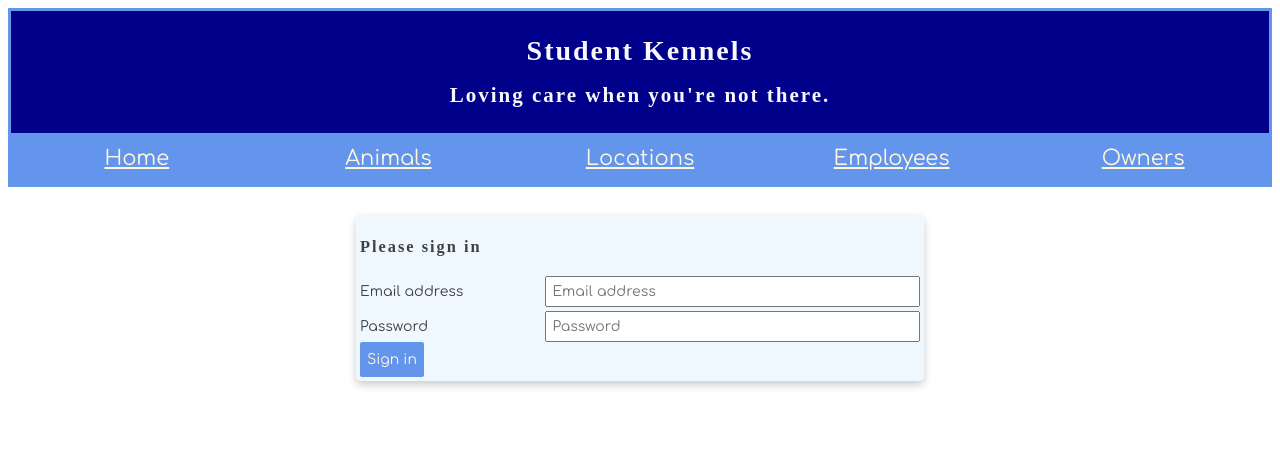
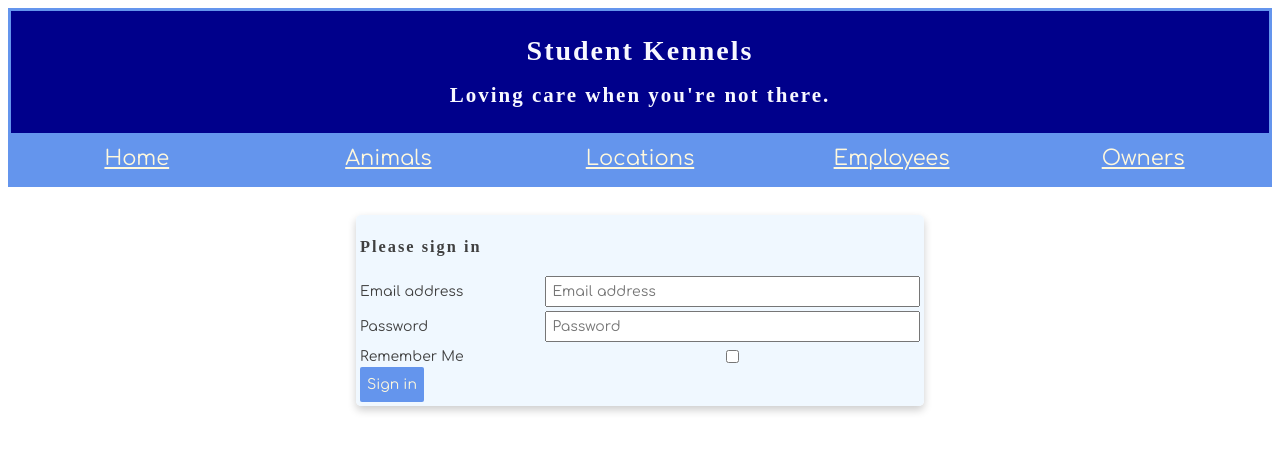
Before and after one commit to BryanNilsen/NSS-Kennel-V2, a React (Create React App) app: page /login in a window 1280 px wide. Shown: the top 452 px of the page. Built offline with nearby package versions, Linux system fonts and the light colour scheme; a web font is replaced by a local one.

Commit message:
added checkbox for local/session storage

```diff
--- a/src/components/ApplicationViews.js
+++ b/src/components/ApplicationViews.js
@@ -19,7 +19,7 @@ class ApplicationViews extends Component {
 
   // Check if credentials are in local storage
   //returns true/false
-  isAuthenticated = () => localStorage.getItem("credentials") !== null
+  isAuthenticated = () => localStorage.getItem("credentials") !== null || sessionStorage.getItem("credentials") !== null
 
 
 
--- a/src/components/auth/Login.js
+++ b/src/components/auth/Login.js
@@ -5,7 +5,8 @@ class Login extends Component {
   // Set initial state
   state = {
     email: "",
-    password: ""
+    password: "",
+    remember: false
   }
 
   // Update state whenever an input field is edited
@@ -15,12 +16,18 @@ class Login extends Component {
     this.setState(stateToChange)
   }
 
+  handleCheck = (evt) => {
+    const stateToChange = {}
+    stateToChange[evt.target.id] = evt.target.checked
+    this.setState(stateToChange)
+  }
   handleLogin = (evt) => {
     evt.preventDefault()
     /*
         For now, just store the email and password that
         the customer enters into local storage.
     */
+    if (this.state.remember) {
       localStorage.setItem(
         "credentials",
         JSON.stringify({
@@ -29,10 +36,22 @@ class Login extends Component {
         })
       )
       this.props.history.push("/animals");
+    } else {
+      sessionStorage.setItem(
+        "credentials",
+        JSON.stringify({
+          email: this.state.email,
+          password: this.state.password
+        })
+      )
+      this.props.history.push("/animals");
+    }
+
 
   }
 
   render() {
+    console.log(this.state.remember)
     return (
       <form onSubmit={this.handleLogin}>
         <fieldset>
@@ -49,6 +68,10 @@ class Login extends Component {
               placeholder="Password"
               required="" />
             <label htmlFor="inputPassword">Password</label>
+
+            <input onChange={this.handleCheck} type="checkbox"
+              id="remember" />
+            <label htmlFor="remember">Remember Me</label>
           </div>
           <button type="submit">
             Sign in
```
Lines whose indentation alone changed are shown as unchanged.
